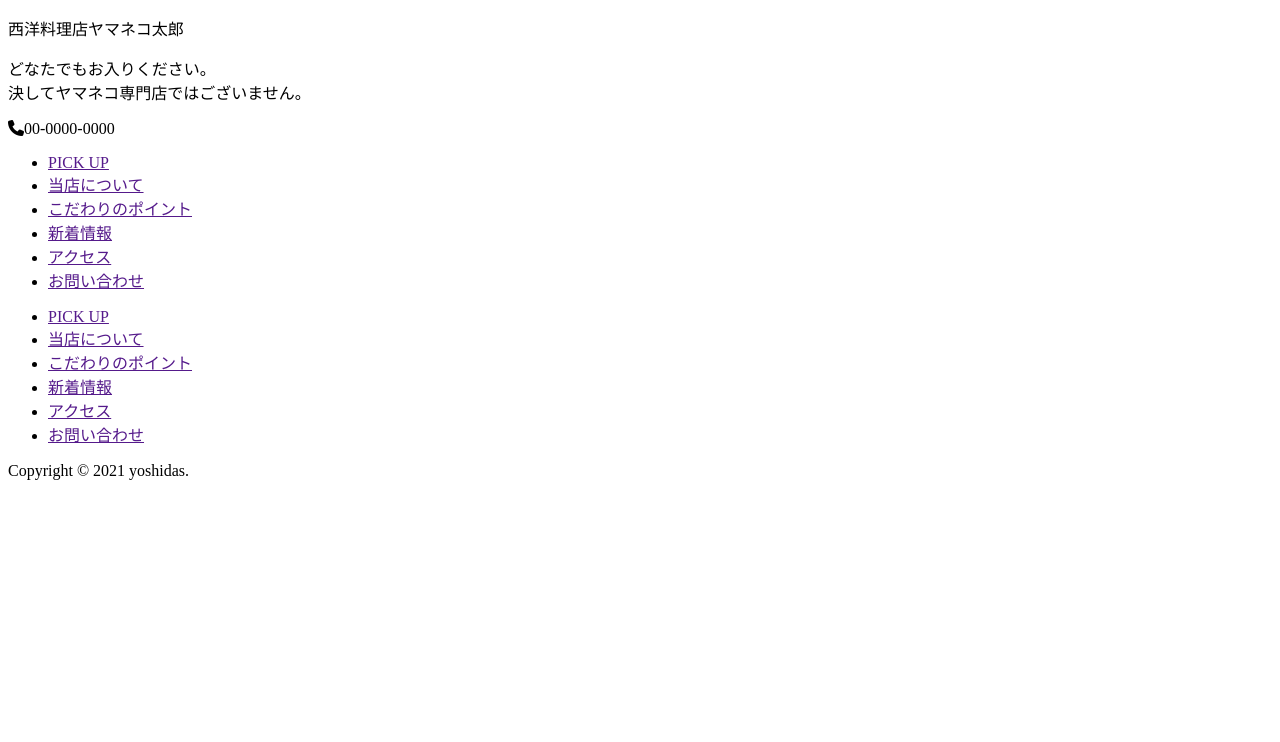
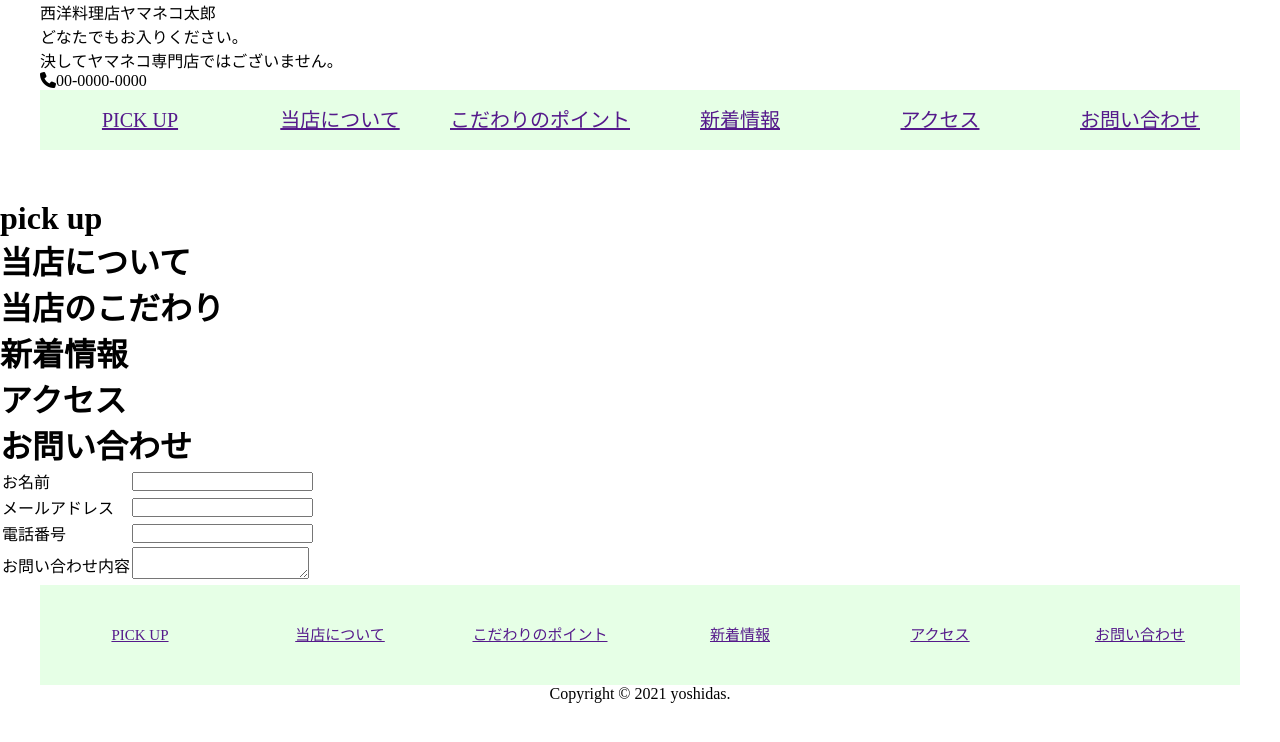
Before and after one commit to siragasnow/kadai-1, a plain HTML site: page index.html in a window 1280 px wide. Drawn offline with Linux system fonts and the light colour scheme.

Commit message:
[add]title&CSS

```diff
--- a/css/style.css
+++ b/css/style.css
@@ -0,0 +1,55 @@
+* {
+	margin: 0;
+	padding: 0;
+	box-sizing: border-box;
+}
+
+header {
+	width: 1200px;
+	height: 200px;
+	margin: 0 auto;
+}
+
+.header-list {
+	float: left;
+    width: 1200px;
+    height: 60px;
+    font-size: 20px;
+    background-color: #e6ffe6;
+}
+
+.header-list-item {
+	list-style: none;
+    float: left;
+    width: 200px;
+    height: 100%;
+    line-height: 60px;
+    text-align: center;
+}
+
+footer {
+	width: 1200px;
+	height: 00px;
+	margin: 0 auto;
+}
+
+.footer-list {
+	float: left;
+    width: 1200px;
+    height: 100px;
+    font-size: 15px;
+    background-color: #e6ffe6;
+}
+
+.footer-list-item {
+	list-style: none;
+    float: left;
+    width: 200px;
+    height: 100%;
+    line-height: 100px;
+    text-align: center;
+}
+
+.footer-text {
+	text-align: center;
+}
--- a/index.html
+++ b/index.html
@@ -34,6 +34,46 @@
 		</nav>
 	</header>
 	<main>
+		<div class="main-photo">
+		</div>
+		<div id="pick-up">
+			<h1>pick up</h1>
+		</div>
+		<div id="about">
+			<h1>当店について</h1>
+		</div>
+		<div id="point">
+			<h1>当店のこだわり</h1>
+		</div>
+		<div id="new-data">
+			<h1>新着情報</h1>
+		</div>
+		<div id="access">
+			<h1>アクセス</h1>
+		</div>
+		<div id="contact">
+			<h1>お問い合わせ</h1>
+			<div class="contact-contents">
+				<table class="contact-form">
+					<tr>
+						<td>お名前</td>
+						<td><input type="text" name="name"></td>
+					</tr>
+					<tr>
+						<td>メールアドレス</td>
+						<td><input type="text" name="address"></td>
+					</tr>
+					<tr>
+						<td>電話番号</td>
+						<td><input type="text" name="phone"></td>
+					</tr>
+					<tr>
+						<td>お問い合わせ内容</td>
+						<td><textarea></textarea></td>
+					</tr>
+				</table>
+			</div>
+		</div>
 	</main>
 	<!-- フッター -->
 	<footer>
@@ -47,7 +87,7 @@
 				<li class="footer-list-item"><a href="" title="">お問い合わせ</a></li>
 			</ul>
 		</nav>
-		<div>
+		<div class="footer-text">
 			<p>Copyright © 2021 yoshidas.</p>
 		</div>
 	</footer>
```
